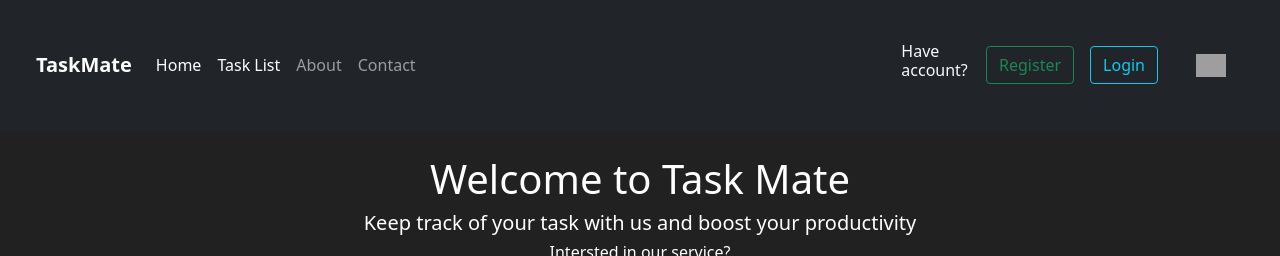
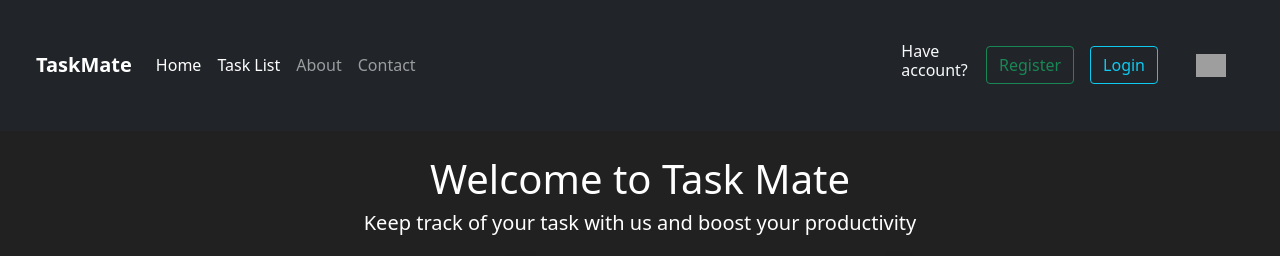
Before and after one commit to TonnyG95/TaskMate, a Django app: page / in a window 1280 px wide. Shown: the top 256 px of the page. Run offline with Django 3.2, Linux system fonts and the light colour scheme; some libraries are stand-ins or nearby versions; grey boxes are pictures that could not be loaded.

Commit message:
fixed some bugs with dark mode

```diff
--- a/templates/todo_app/index.html
+++ b/templates/todo_app/index.html
@@ -8,7 +8,6 @@
 <div class="container text-center">
     <h1>Welcome to Task Mate</h1>
     <h5>Keep track of your task with us and boost your productivity</h5>
-    <h6>Intersted in our service?</h6>
     <a href="{% url 'about' %}"><button class="btn btn-primary mt-2">Find out more!</button></a>
 
     <img class="rounded-lg shadow mt-3 mb-3 img-fluid"src="https://res.cloudinary.com/dsq1kzjdy/image/upload/v1653922623/icons/images/Screenshot_2_yctk2z.png" alt="Empty list">
```
